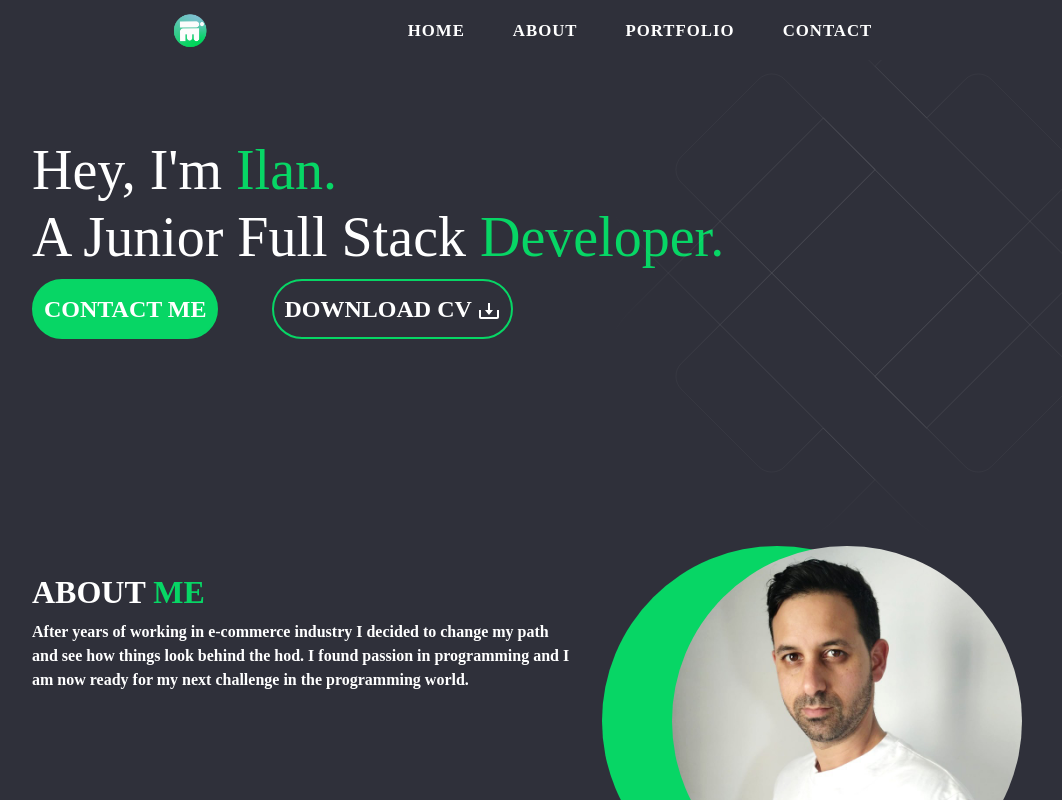
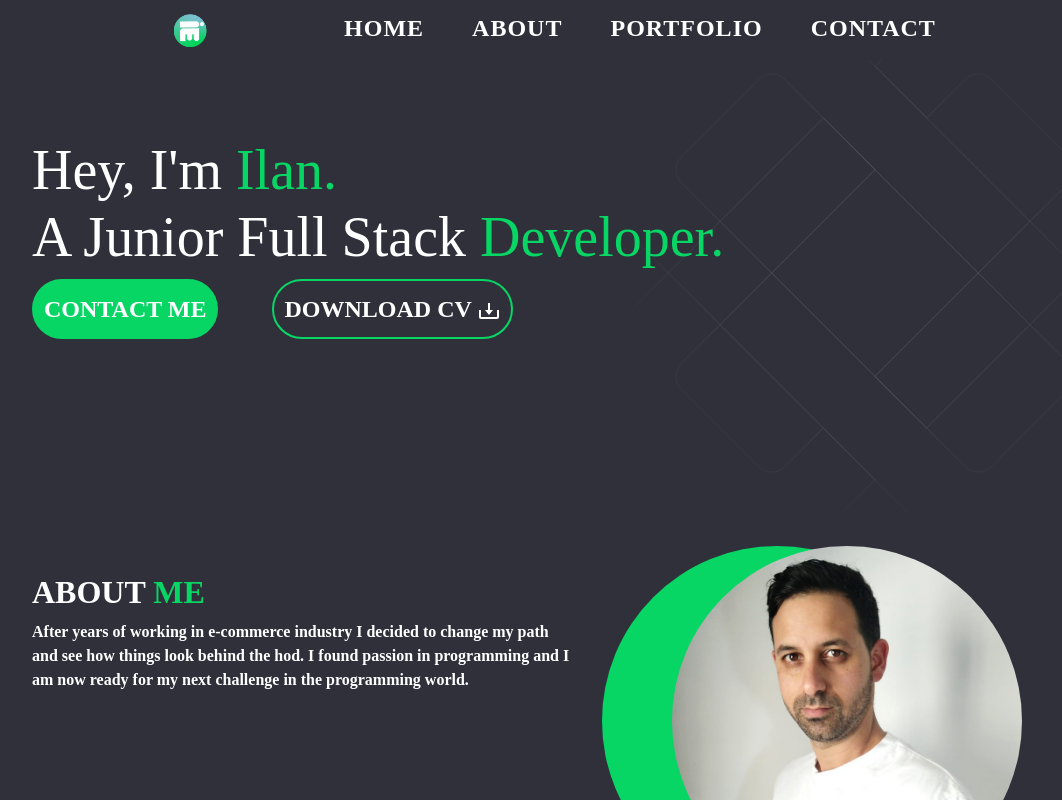
Before and after one commit to SoPH89/portfolio, a React (Create React App) app: page / in a window 1280 px wide. Shown: the top 800 px of the page, without its empty margins (50-1112 px from the left). Built offline with nearby package versions, Linux system fonts and the light colour scheme.

Commit message:
font size navbar

```diff
--- a/src/Components/Navbar/Navbar.css
+++ b/src/Components/Navbar/Navbar.css
@@ -99,7 +99,7 @@
 #navbar li a {
     color: white;
     display: block;
-    font-size: 0.7em;
+    font-size: 1em;
     height: 50px;
     letter-spacing: 1px;
     margin: 0 20px;
```
